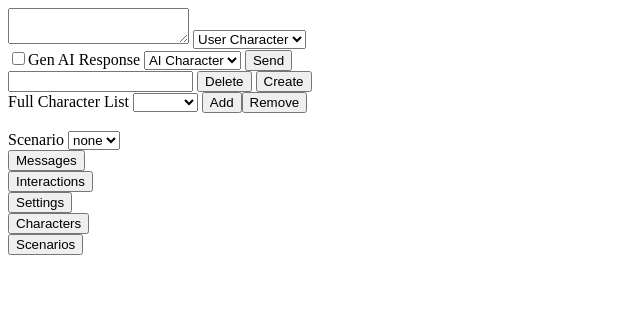
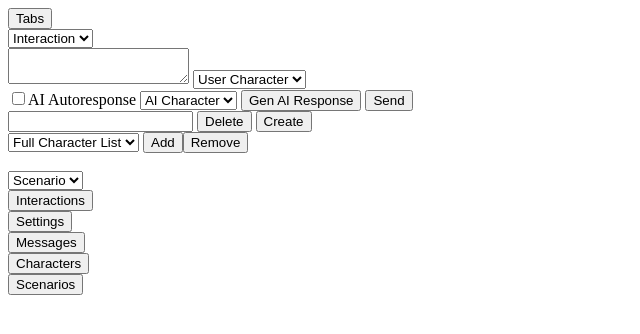
Before and after one commit to Crafter-san/KoboldAI-ReLite, a plain HTML site: page index.html in a window 1280 px wide. Shown: the whole page, without its empty margins (0-640 px from the left). Drawn offline with Linux system fonts and the light colour scheme.

Commit message:
preparing for css
added design blueprints and made changes/added HTML and JS

```diff
--- a/index.html
+++ b/index.html
@@ -8,21 +8,26 @@
 		<script src="./index.js"></script>
 	</head>
 	<body>
-		<div id="messages" hidden>
+		<div class="sticky">
+			<button onclick="toggleTabs()">Tabs</button><br>
 			<select id="interaction" onchange="update();">
 				<option value=null>Interaction</option>
-			</select></div>
-		<div id="message_box">
+			</select>
+		</div>
+		<div id="messages" hidden>
+			</div>
+		<div id="message_box" class="sticky">
 			<textarea id="message"></textarea>
 			<select id="user">
 				<option value=null>User Character</option>
 
 			</select><br>
-			<input type="checkbox" id="respond">Gen AI Response</input>
+			<input type="checkbox" id="respond">AI Autoresponse</input>
 			<select id="puter">
 				<option value=null>AI Character</option>
 
 			</select>
+			<button onclick="gen()">Gen AI Response</button>
 			<button onclick="send()" id="send_message">Send</button>
 		</div>
 
@@ -32,15 +37,15 @@
 			<input id="interaction_name"></input>
 			<button onclick="del()">Delete</button>
 			<button onclick="create()">Create</button><br>
-			Full Character List <select id="master">
-				<option value=null></option>
+			<select id="master">
+				<option value=null>Full Character List</option>
 
 			</select>
 			<button onclick="add()">Add</button><button onclick="remove()">Remove</button><br>
 
 			<br>
-			Scenario <select id="scenario" onchange="update_scenario()">
-				<option value=null></option>
+			<select id="scenario" onchange="update_scenario()">
+				<option value=null>Scenario</option>
 			</select>
 		</div>
 		<div id="interactions_tab" hidden>
@@ -50,9 +55,9 @@
 		<div id="characters_tab" hidden></div>
 		<div id="scenarios_tab" hidden></div>
 		<div id="other_tabs">
-			<button onclick="toggleTab('messages')">Messages</button><br>
 			<button onclick="toggleTab('interactions_tab')">Interactions</button><br>
 			<button onclick="toggleTab('settings_tab')">Settings</button><br>
+			<button onclick="toggleTab('messages')">Messages</button><br>
 			<button onclick="toggleTab('characters_tab')">Characters</button><br>
 			<button onclick="toggleTab('scenarios_tab')">Scenarios</button><br>
 		<div>
--- a/index.js
+++ b/index.js
@@ -68,7 +68,9 @@ function init () {
 	INTERACTIONS = JSON.parse(localStorage.getItem("interactions") || "[]");
 	const full_characters = document.createElement("select");
 	full_characters.id = "master";
-	full_characters.append(dummy_option.cloneNode(true));
+	const blank_character = dummy_option.cloneNode(true);
+	blank_character.innerText = "Full Character List";
+	full_characters.append(blank_character);
 	for (const [character, desc] of Object.entries(PROMPTS)) {
 		const character_option = document.createElement("option");
 		character_option.value = character;
@@ -85,7 +87,9 @@ function init () {
 		console.log("test");
 		update();
 	}
-	interaction_selection.append(dummy_option.cloneNode(true));
+	const blank_interaction = dummy_option.cloneNode(true);
+	blank_interaction.innerText = "Interaction";
+	interaction_selection.append(blank_interaction);
 	for (const interaction of INTERACTIONS) {
 		const select = document.createElement("option");
 		select.value = interaction;
@@ -161,6 +165,15 @@ function update() {
 	ai_character =  document.createElement("select");
 	ai_character.id = "puter";
 	user_character.id = "user";
+
+	const blank_user = dummy_option.cloneNode(true);
+
+	const blank_puter = dummy_option.cloneNode(true);
+	blank_user.innerText = "User Character";
+	blank_puter.innerText = "AI Character";
+
+	user_character.append(blank_user);
+	ai_character.append(blank_puter);
 	for (const character of current_interaction.characters) {
 		const selection = document.createElement("option");
 		selection.value = character;
@@ -242,6 +255,9 @@ function toggleTab (tabname) {
 	}
 	document.getElementById(tabname).hidden = !(document.getElementById(tabname).hidden || false);
 }
+function toggleTabs () {
+	document.getElementById("other_tabs").hidden = !document.getElementById("other_tabs").hidden;
+}
 function send () {
 	if (!current_interaction.id) return;
 	const message = {};
--- a/scenarios.js
+++ b/scenarios.js
@@ -1,4 +1,4 @@
 const SCENARIOS = {
-	"none": "There is no pre-defined scenario.",
+	"Scenario": "There is no pre-defined scenario.",
 	"test": "this is a test scenario where all characters involved act crazy"
 };
```
Also changed, not shown: blueprints.png (added).
